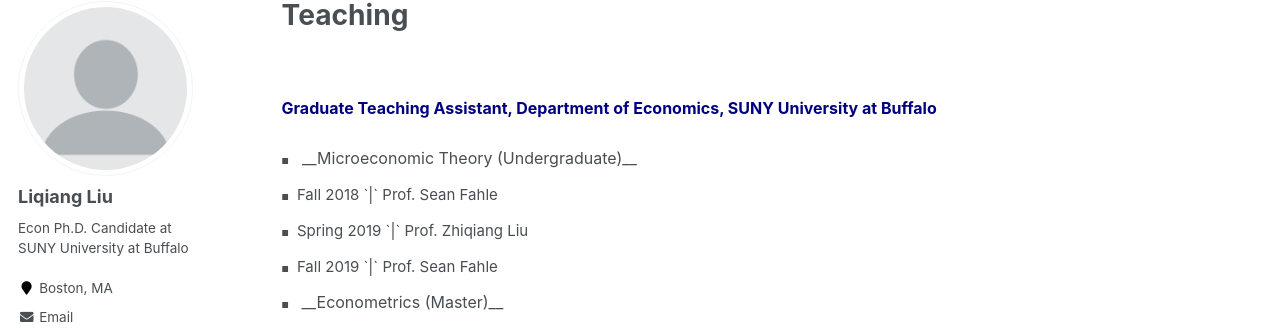
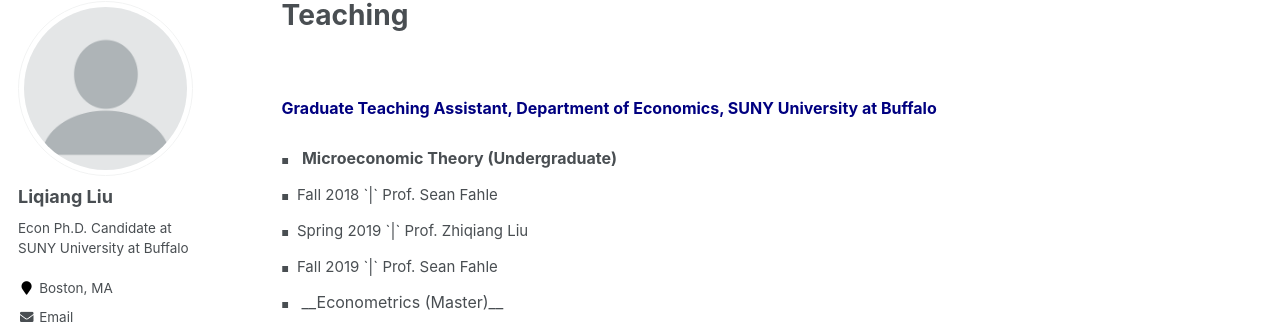
Before and after one commit to Liqiang-Liu/Liqiang-Liu.github.io, a Jekyll site: the page built from _pages/teaching.md, in a window 1280 px wide and 963 px high. Shown: the part 117-445 px from the top of the window. Built offline with Jekyll 4.4.1, drawn with Linux system fonts in a browser that asks for light colours.

Commit message:
Update teaching.md

```diff
--- a/_pages/teaching.md
+++ b/_pages/teaching.md
@@ -28,7 +28,7 @@ redirect_from:
 
 <span style="font-size: 16px;"> <span style="color:Navy;"> **Graduate Teaching Assistant, Department of Economics, SUNY University at Buffalo** </span> </span>
 <ul class="custom-bullet">
-  <li> <span style="font-size: 16px;"> __Microeconomic Theory (Undergraduate)__ </span>
+  <li> <span style="font-size: 16px;"><strong> Microeconomic Theory (Undergraduate)</strong></span>
     <ul class="custom-bullet">
       <li><span style="font-size: 15px;">Fall   2018 `|` Prof. Sean Fahle</span></li>
       <li><span style="font-size: 15px;">Spring 2019 `|` Prof. Zhiqiang Liu</span></li>
```
